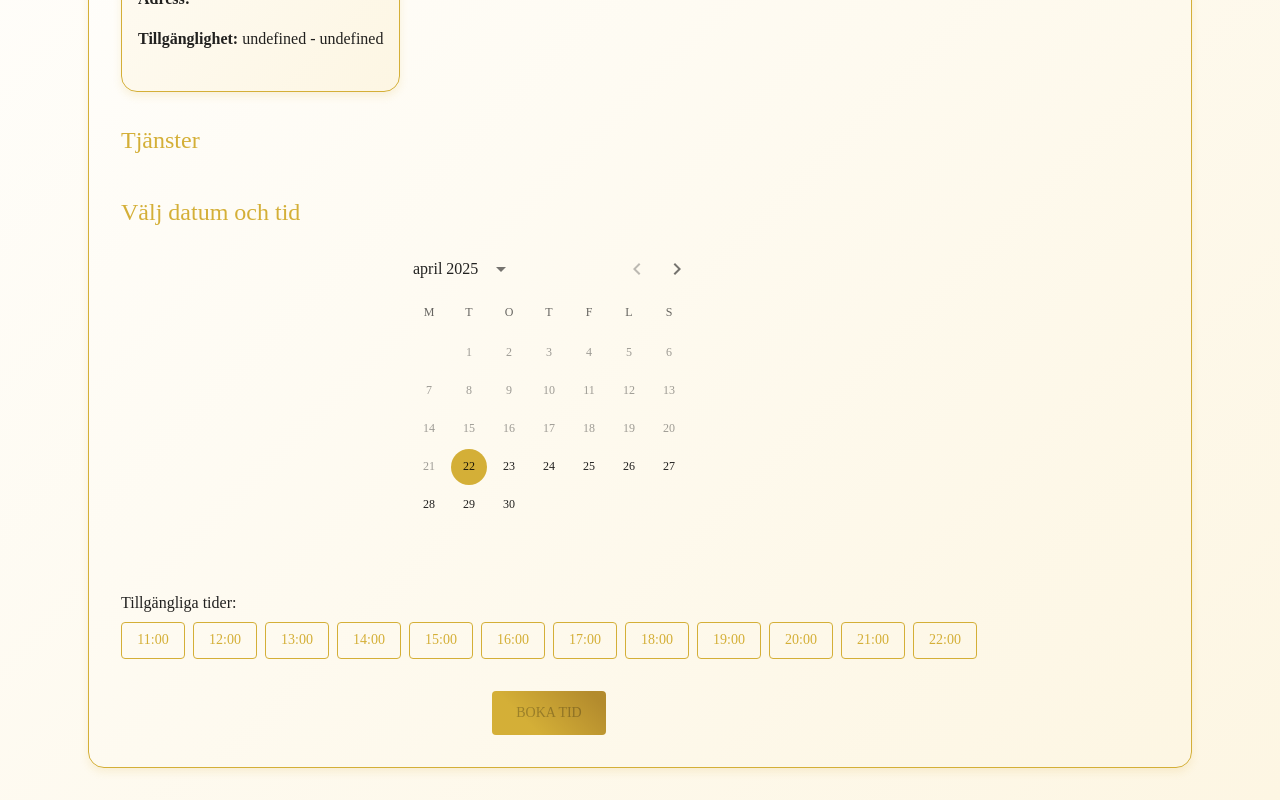
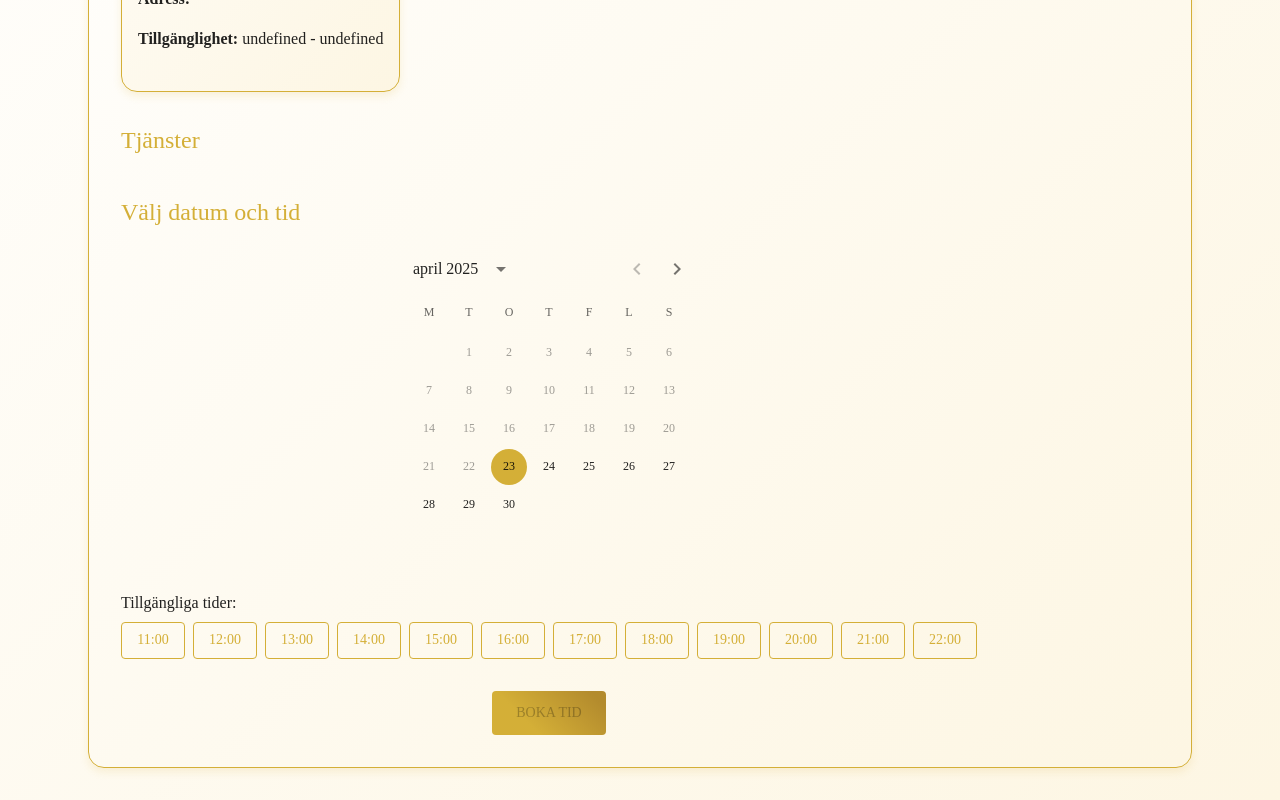
Before and after one commit to Alessandro1022/woollycutzzz, a React (Vite) app: page /stylist/1 in a window 1280 px wide. Shown: the part 584-1384 px from the top of the page. Built offline with nearby package versions, Linux system fonts and the light colour scheme.

Commit message:
bugfix - calendar

```diff
--- a/src/lib/helper.js
+++ b/src/lib/helper.js
@@ -5,3 +5,9 @@ export const formatDateToTime = (_date) => {
         return time;
     }
 }
+
+export const getNextDate = () => {
+    const nextDay = new Date();
+    nextDay.setDate(nextDay.getDate() + 1);
+    return nextDay;
+}
--- a/src/pages/BookingForm.jsx
+++ b/src/pages/BookingForm.jsx
@@ -236,7 +236,7 @@ const BookingForm = () => {
                       disabled={isLoggedIn}
                     />
                   </Grid>
-                  <Grid item xs={12} sx={{ minWidth: "30%" }}>
+                  <Grid item xs={12} sx={{ minWidth: "30%", maxWidth: "30%" }}>
                     <StyledTextField
                       fullWidth
                       select
--- a/src/pages/StylistDetailPage.jsx
+++ b/src/pages/StylistDetailPage.jsx
@@ -19,6 +19,7 @@ import { LocalizationProvider, DateCalendar } from "@mui/x-date-pickers";
 import { AdapterDateFns } from "@mui/x-date-pickers/AdapterDateFns";
 import sv from "date-fns/locale/sv";
 import { API_BASE_URL } from "../lib/constants";
+import { getNextDate } from "../lib/helper";
 
 const StyledPaper = styled(Paper)(({ theme }) => ({
   padding: theme.spacing(4),
@@ -61,7 +62,7 @@ const StylistDetailPage = () => {
   const location = useLocation();
   const selectedStylist = location?.state || {};
 
-  const [selectedDate, setSelectedDate] = useState(new Date());
+  const [selectedDate, setSelectedDate] = useState(getNextDate());
   const [selectedTime, setSelectedTime] = useState(null);
   const [error, setError] = useState(null);
 
@@ -101,12 +102,33 @@ const StylistDetailPage = () => {
   // };
 
   const handleDateChange = (date) => {
-    const day = date.getDay();
-    const isAvailable = stylist.availability.days.includes(
-      ["söndag", "måndag", "tisdag", "onsdag", "torsdag", "fredag", "lördag"][
-        day
-      ]
-    );
+    // const day = date.getDay();
+
+    // const isAvailable = selectedStylist?.availability?.days?.includes(
+    //   [
+    //     "söndag",
+    //     "måndag",
+    //     "tisdag",
+    //     "onsdag",
+    //     "torsdag",
+    //     "fredag",
+    //     "lördag",
+    //     "Monday",
+    //     "Tuesday",
+    //     "Wednesday",
+    //     "Thursday",
+    //     "Friday",
+    //     "Saturday",
+    //     "Sunday",
+    //   ][day]
+    // );
+
+    const selectedDayName = date.toLocaleDateString("en-US", {
+      weekday: "long",
+    });
+
+    const isAvailable =
+      selectedStylist?.availability?.days?.includes(selectedDayName);
 
     if (!isAvailable) {
       setError("Inga tider tillgängliga denna dag");
@@ -266,7 +288,7 @@ const StylistDetailPage = () => {
                 <DateCalendar
                   value={selectedDate}
                   onChange={handleDateChange}
-                  minDate={new Date()}
+                  minDate={getNextDate()}
                   sx={{
                     "& .Mui-selected": {
                       backgroundColor: "#D4AF37 !important",
@@ -275,6 +297,9 @@ const StylistDetailPage = () => {
                       "&:hover": {
                         backgroundColor: "rgba(212, 175, 55, 0.1)",
                       },
+                    },
+                    "& .MuiPickersDay-today": {
+                      border: "none !important",
                     },
                   }}
                 />
```
